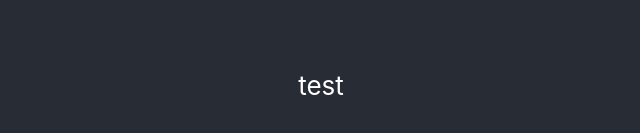
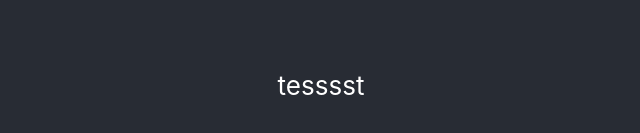
Before and after one commit to ygLeeA/ci_test_lee, a React (Create React App) app in the folder src/main/view/: page / in a window 1280 px wide. Shown: the part 315-448 px from the top of the page, without its empty margins (319-959 px from the left). Built offline with nearby package versions, Linux system fonts and the light colour scheme.

Commit message:
Update App.js

```diff
--- a/src/main/view/src/App.js
+++ b/src/main/view/src/App.js
@@ -4,7 +4,7 @@ function App() {
   return (
     <div className="App">
       <header className="App-header">
-        <div>test</div>
+        <div>tesssst</div>
       </header>
     </div>
   );
```
